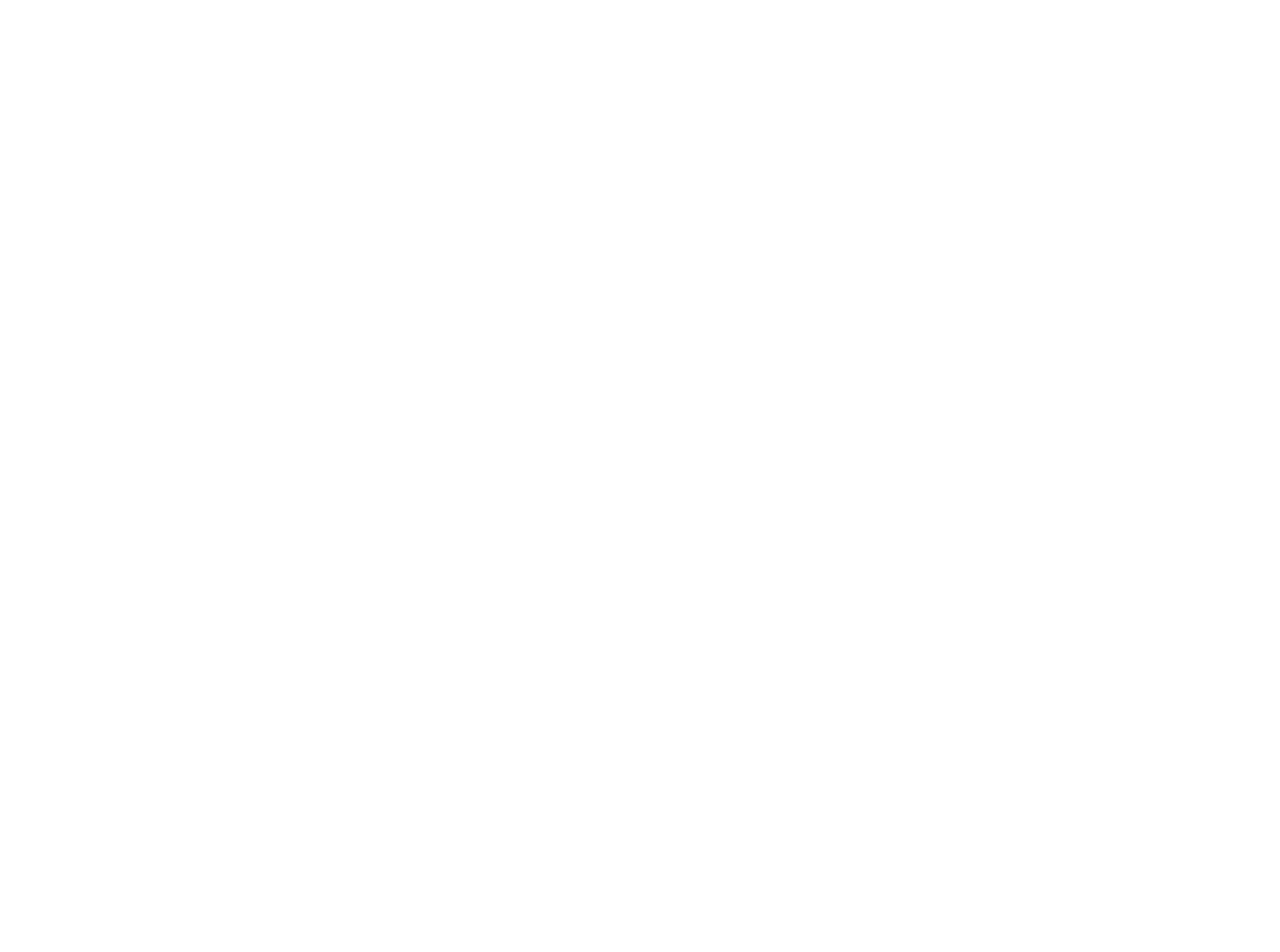
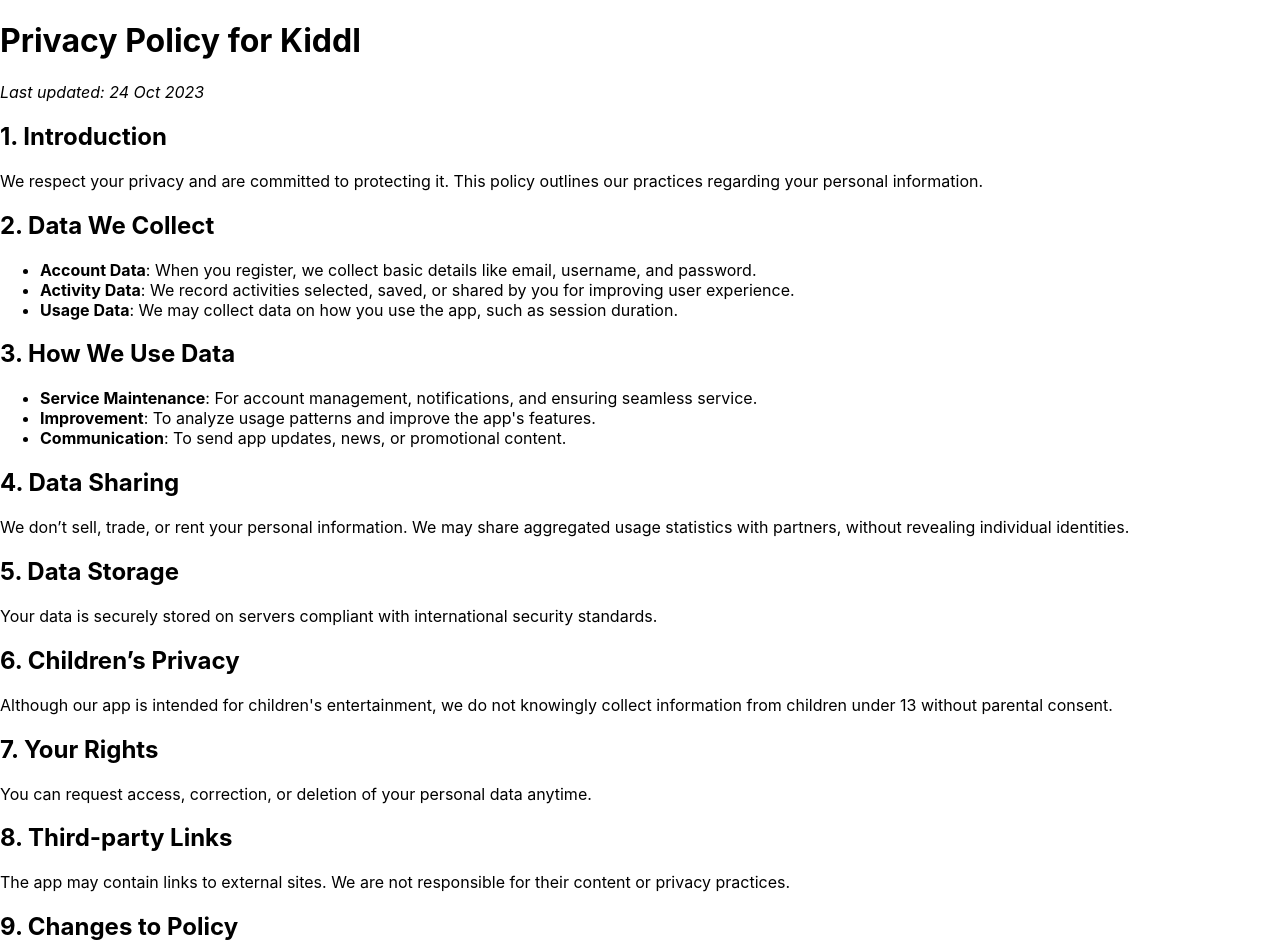
Before and after one commit to RevisePal/TutorCalendarWeb, a React (Create React App) app: page /privacy in a window 1280 px wide. Before the commit this address had no page. Shown: the top 952 px of the page. Before the commit the page ends 800 px from the top, so only its background shows below. Built offline with nearby package versions, Linux system fonts and the light colour scheme.

Commit message:
added privacy policy

```diff
--- a/src/App.js
+++ b/src/App.js
@@ -7,6 +7,7 @@
 import Dashboard from "./pages/dashboard";
 import AddActivity from "./pages/addActivity";
 import EditActivity from "./pages/editActivity";
+import PrivacyPolicy from "./pages/privacy";
 
 function App() {
   return (
@@ -16,6 +17,7 @@
         <Route path="/dashboard" element={<Dashboard />} />
         <Route path="/addActivity" element={<AddActivity />} />
         <Route path="/editActivity/:id" element={<EditActivity />} />
+        <Route path="/privacy" element={<PrivacyPolicy />} />
       </Routes>
     </Router>
   );
--- /dev/null
+++ b/src/pages/privacy.js
@@ -0,0 +1,50 @@
+import React from 'react';
+
+const PrivacyPolicy = () => {
+  return (
+    <div className="privacy-policy">
+      <h1>Privacy Policy for Kiddl</h1>
+      <p><em>Last updated: 24 Oct 2023</em></p>
+
+      <h2>1. Introduction</h2>
+      <p>We respect your privacy and are committed to protecting it. This policy outlines our practices regarding your personal information.</p>
+
+      <h2>2. Data We Collect</h2>
+      <ul>
+        <li><strong>Account Data</strong>: When you register, we collect basic details like email, username, and password.</li>
+        <li><strong>Activity Data</strong>: We record activities selected, saved, or shared by you for improving user experience.</li>
+        <li><strong>Usage Data</strong>: We may collect data on how you use the app, such as session duration.</li>
+      </ul>
+
+      <h2>3. How We Use Data</h2>
+      <ul>
+        <li><strong>Service Maintenance</strong>: For account management, notifications, and ensuring seamless service.</li>
+        <li><strong>Improvement</strong>: To analyze usage patterns and improve the app's features.</li>
+        <li><strong>Communication</strong>: To send app updates, news, or promotional content.</li>
+      </ul>
+
+      <h2>4. Data Sharing</h2>
+      <p>We don’t sell, trade, or rent your personal information. We may share aggregated usage statistics with partners, without revealing individual identities.</p>
+
+      <h2>5. Data Storage</h2>
+      <p>Your data is securely stored on servers compliant with international security standards.</p>
+
+      <h2>6. Children’s Privacy</h2>
+      <p>Although our app is intended for children's entertainment, we do not knowingly collect information from children under 13 without parental consent.</p>
+
+      <h2>7. Your Rights</h2>
+      <p>You can request access, correction, or deletion of your personal data anytime.</p>
+
+      <h2>8. Third-party Links</h2>
+      <p>The app may contain links to external sites. We are not responsible for their content or privacy practices.</p>
+
+      <h2>9. Changes to Policy</h2>
+      <p>We may update this policy occasionally. We'll notify you of significant changes.</p>
+
+      <h2>10. Contact</h2>
+      <p>For questions or concerns, contact us at <a href="mailto:joshsparkes6@gmail.com">[joshsparkes6@gmail.com]</a>.</p>
+    </div>
+  );
+}
+
+export default PrivacyPolicy;
```
